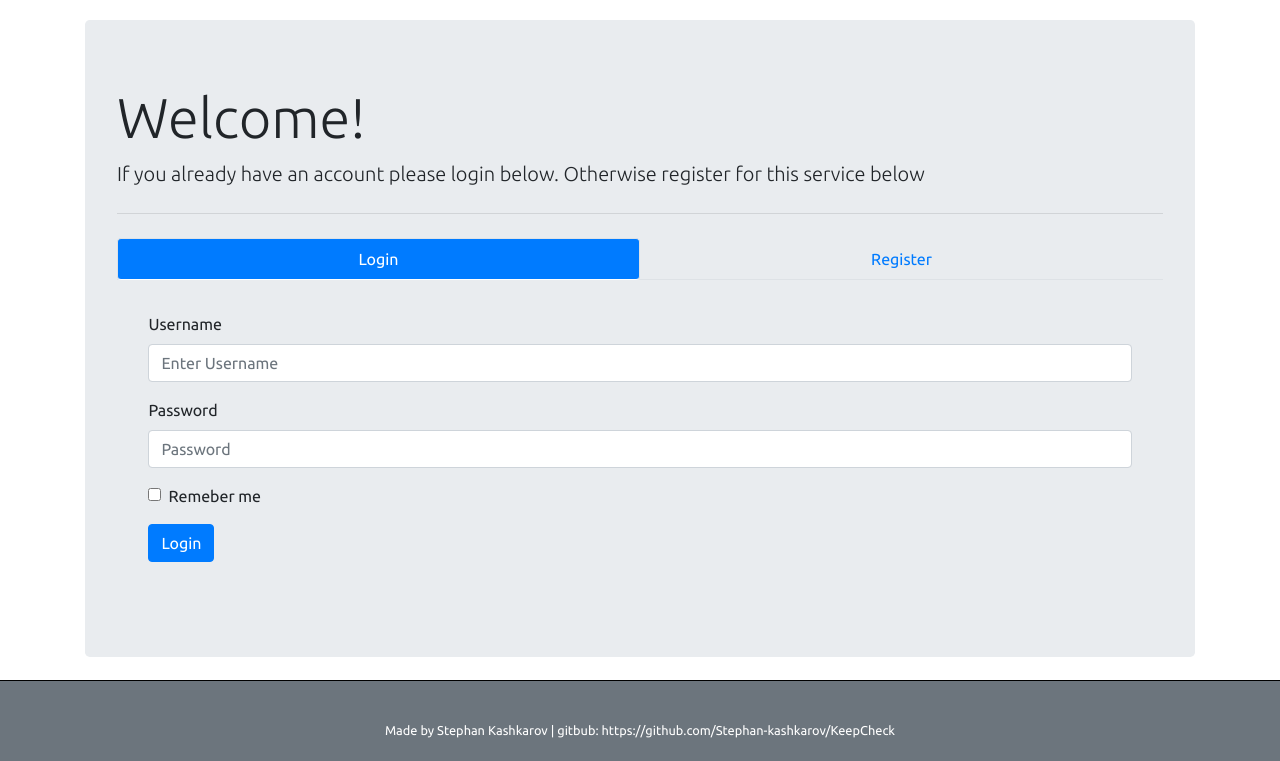
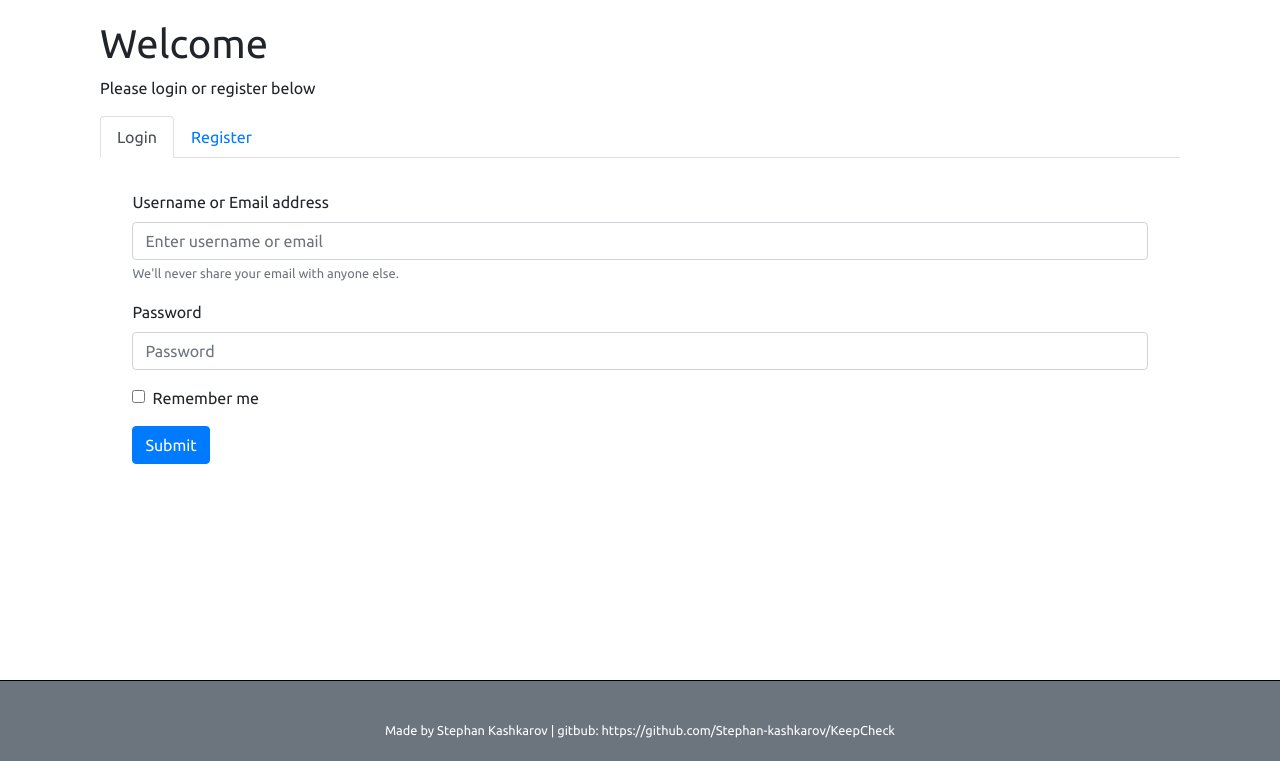
Before and after one commit to Stephan-kashkarov/QuickMark-WEB, a Flask app: template server/app/templates/auth.html in a window 1280 px wide. Shown: the part 56-817 px from the top of the page. Run offline with Flask 2, Linux system fonts and the light colour scheme; the template is opened without the code that fills it, so the values that code supplies are empty; some libraries are stand-ins or nearby versions.

Commit message:
added login screen

```diff
--- a/server/app/site_routes.py
+++ b/server/app/site_routes.py
@@ -8,6 +8,10 @@ from flask_login import current_user, login_user, login_required, logout_user
 def index():
 	return render_template("body.html")
 
+@app.route("/auth")
+def auth():
+	return render_template("auth.html")
+
 @login_required
 @app.route("/dash")
 def dash():
--- /dev/null
+++ b/server/app/static/css/auth.css
@@ -0,0 +1,3 @@
+form {
+    background-color: white;
+}
--- a/server/app/static/css/main.css
+++ b/server/app/static/css/main.css
@@ -17,7 +17,6 @@ body {
 }
 
 .main form {
-	background-color: #e9ecef;
 	padding: 3%;
 }
 
--- a/server/app/static/js/auth.js
+++ b/server/app/static/js/auth.js
@@ -1,130 +1,63 @@
 $(function(){
-	$(".register-form").hide()
-	$(".nav-tabs .nav-item").on('click', function (e) {
+	$(".steph-register").hide()
+
+
+	$(".nav-link").on('click', function (e) {
 		e.preventDefault()
-		if (!($(this).hasClass("active"))){
-			$(".nav-tabs .active").removeClass("active")
-			$(this).addClass("active")
-			switch ($(this).text()) {
+		$(".active").removeClass("active")
+		$(this).addClass("active")
 
-				case "Login":
+		let tab = $(this).text()
+		switch (tab) {
+			case "Login":
+				$(".steph-register").hide()
+				$(".steph-login").show()
+				break;
 
-					$(".register-form").animateCss("bounceOutRight", function () {
-						$(".register-form").hide()
-						$(".login-form").show()
-						$(".login-form").animateCss("bounceInLeft")
-					})
-					break
+			case "Register":
+				$(".steph-login").hide()
+				$(".steph-register").show()
+				break;
 
-				case "Register":
-					$(".login-form").animateCss("bounceOutLeft", function () {
-						$(".login-form").hide()
-						$(".register-form").show()
-						$(".register-form").animateCss("bounceInRight")
-					})
-					break
-
-				default:
-					break
-			}
+			default:
+				break;
 		}
 	})
 
-	$(".login-submit").on('click', async (e) => {
+	$(".login-btn").on("click", async function (e) {
 		e.preventDefault()
-		formData = {
-			"type": "login",
-			'username': $("#username").val(),
-			'passowrd': $("#password").val(),
-			"remember": $("#remember").val()
-		}
-		$.ajax({
-			url: window.location,
-			method: "POST",
-			data: JSON.stringify(formData),
-			contentType: "application/json charset=utf-8",
-			dataType: "json"
-		}).fail((err) => { // Successful Ajax Post always returns fail so i just did this
-			switch (err.responseText) {
-				case "No User":
-					console.log(err.responseText)
-					$("#username").addClass(".is-invalid")
-					setTimeout( () => {
-						$("#username").removeClass(".is-invalid")
-					}, 2000)
-					break
+		let resp = $.ajax({
+			type: "POST",
+			url: "/api/auth/login",
+			dataType: "json",
+			data: {
+				username: $(".login-user").val(),
+				password: $(".login-pass").val(),
+				remember: $(".login-chck").val(),
+			},
+			success: function (msg) {
+				console.log("Hello!");
 
-				case "Incorrect login":
-					console.log(err.responseText)
-					$("#username").addClass(".is-valid")
-					$("#password").addClass(".is-invalid")
-					setTimeout(() => {
-						$("#username").removeClass(".is-valid")
-					}, 2000)
-					setTimeout(() => {
-						$("#password").removeClass(".is-invalid")
-					}, 2000)
-					break
 
-				case "Success":
-					console.log(err.responseText)
-					$("#username").addClass(".is-valid")
-					$("#password").addClass(".is-valid")
-					setTimeout(() => {
-						$("#username").removeClass(".is-valid")
-					}, 2000)
-					setTimeout(() => {
-						$("#password").removeClass(".is-valid")
-					}, 2000)
-					window.location.href = "../dash"
-					break
+			},
+		}).fail(function (resp) {
+			console.log("Hello!")
+			console.log(resp.status, resp.responseText)
+			if (resp.status == 200) {
+				$.notify({
+					title: 'Login',
+					messege: resp.responseText,
+				}, {
+					type: 'info',
+					animate: {
+						enter: 'animated fadeInDown',
+						exit: 'animated fadeOutUp'
+					},
+					allow_dismiss: true,
+				})
 
-				default:
-					console.log(err.responseText)
-					break
 			}
 		})
-	})
 
-	$(".register-submit").on('click', async (e) => {
-		e.preventDefault()
-
-		console.log("Regestering user")
-
-
-		var user, email, pass = [false, false, false]
-
-		var formData = {
-			"type": "register",
-			"username": $("#register-username").val(),
-			"email": $("#register-email").val(),
-			"password": $("#register-pass1").val(),
-			"passCheck": $("#register-pass2").val()
-		}
-		console.log(formData)
-		if (formData["password"] === formData["passCheck"]){
-			pass = true
-		}
-		if (/(.+)@(.+){2,}\.(.+){2,}/.test(formData["email"])){
-			email = true
-		}
-		if (formData['username'].length >= 3){
-			user = true
-		}
-
-		console.log({user, email, pass})
-
-		if (user && email && pass)  {
-			$.ajax({
-				url: window.location,
-				method: "POST",
-				data: JSON.stringify(formData),
-				contentType: "application/json charset=utf-8",
-				dataType: "json"
-			}).fail( (err) => {
-				console.log(err)
-				console.log(err.responseText)
-			})
-		}
 	})
 })
--- a/server/app/static/js/main.js
+++ b/server/app/static/js/main.js
@@ -27,8 +27,5 @@ $.fn.extend({
 });
 
 $(function(){
-	$(".nav-login").on('click', function(e){
-		e.preventDefault()
-		window.location.href = "http://127.0.0.1:5000/auth"
-	})
+
 })
--- a/server/app/templates/auth.html
+++ b/server/app/templates/auth.html
@@ -3,74 +3,46 @@
 {% block scripts %}
 <script src="{{url_for('.static', filename='js/auth.js')}}"></script>
 {% endblock %}
+
+{% block styles %}
+<link rel="stylesheet" href="{{url_for('.static', filename='css/auth.css')}}">
+{% endblock %}
+
 {% block body %}
-<div class="jumbotron">
-	<h1 class="display-4">Welcome!</h1>
-	<p class="lead">
-		If you already have an account please login below. Otherwise register for this service below
-	</p>
-	<hr class="my-4">
-	<nav class="nav nav-pills nav-justified nav-tabs">
-		<a class="nav-item nav-link active" href="#">Login</a>
-		<a class="nav-item nav-link" href="#">Register</a>
-	</nav>
-	<div class="login-form">
-		<form class="needs-validation">
+<div class="container">
+	<div class="notifs">
+
+	</div>
+	<h1>Welcome</h1>
+	<p>Please login or register below</p>
+	<ul class="nav nav-tabs">
+		<li class="nav-item">
+			<a class="nav-link active" href="">Login</a>
+		</li>
+		<li class="nav-item">
+			<a class="nav-link" href="">Register</a>
+		</li>
+	</ul>
+	<div class="steph-login">
+		<form>
 			<div class="form-group">
-				<label for="username">Username</label>
-				<input type="text" class="form-control" id="username" aria-describedby="emailHelp" placeholder="Enter Username">
+				<label for="login_username">Username or Email address</label>
+				<input type="email" class="form-control" id="login_username" aria-describedby="emailHelp" placeholder="Enter username or email">
+				<small id="emailHelp" class="form-text text-muted">We'll never share your email with anyone else.</small>
 			</div>
 			<div class="form-group">
-				<label for="password">Password</label>
-				<input type="password" class="form-control" id="password" placeholder="Password">
+				<label for="login_password">Password</label>
+				<input type="password" class="form-control" id="login_password" placeholder="Password">
 			</div>
 			<div class="form-group form-check">
-				<input type="checkbox" class="form-check-input" id="remember">
-				<label class="form-check-label" for="remember">Remeber me</label>
+				<input type="checkbox" class="form-check-input" id="remember_me">
+				<label class="form-check-label" for="remember_me">Remember me</label>
 			</div>
-			<button type="submit" class="btn btn-primary login-submit">Login</button>
+			<button type="submit" class="btn btn-primary login-btn">Submit</button>
 		</form>
 	</div>
-	<div class="register-form">
-		<form class="needs-validation">
-			<div class="form-group">
-				<label for="register-username">Username</label>
-				<div class="input-group">
-					<div class="input-group-prepend">
-						<span class="input-group-text" id="inputGroupPrepend3">@</span>
-					</div>
-					<input type="text" class="form-control" id="register-username" placeholder="Enter a username"
-					aria-describedby="inputGroupPrepend3" required>
-					<div class="invalid-feedback">
-						Useraname taken or empty
-					</div>
-				</div>
-			</div>
-			<div class="form-group">
-				<label for="register-email">Email (Optional | Notifications)</label>
-				<div class="input-group">
-					<input type="text" class="form-control" id="register-email" placeholder="Enter an email">
-					<div class="invalid-feedback">
-						Email taken, invalid or empty
-					</div>
-				</div>
-			</div>
-			<div class="form-group">
-				<label for="register-pass1">Password</label>
-				<input type="password" class="form-control" id="register-pass1" placeholder="Enter a passoword" required>
-				<div class="invalid-feedback">
-					Passoword empty
-				</div>
-			</div>
-			<div class="form-group">
-				<label for="register-pass2">Confirm Password</label>
-				<input type="password" class="form-control" id="register-pass2" placeholder="Re-type your password" required>
-				<div class="invalid-feedback">
-					Passoword dosent match
-				</div>
-			</div>
-			<button type="submit" class="btn btn-primary register-submit">Create new account</button>
-		</form>
+	<div class="steph-register">
+
 	</div>
 </div>
 {% endblock %}
--- a/server/app/templates/base.html
+++ b/server/app/templates/base.html
@@ -11,12 +11,14 @@
 	<meta name="viewport" content="width=device-width, initial-scale=1">
 	<link rel="stylesheet" href="https://stackpath.bootstrapcdn.com/bootstrap/4.1.3/css/bootstrap.min.css">
 	<link rel="stylesheet" href="https://cdnjs.cloudflare.com/ajax/libs/animate.css/3.7.0/animate.min.css">
+	<link rel="stylesheet" href="https://cdnjs.cloudflare.com/ajax/libs/bootstrap-notify/0.2.0/css/bootstrap-notify.min.css">
 	<link rel="stylesheet" href="{{url_for('.static', filename='css/main.css')}}">
 	{% block styles %}
 	{% endblock %}
 	<script src="https://ajax.googleapis.com/ajax/libs/jquery/3.3.1/jquery.min.js"></script>
 	<script src="https://cdnjs.cloudflare.com/ajax/libs/popper.js/1.14.3/umd/popper.min.js"></script>
 	<script src="https://stackpath.bootstrapcdn.com/bootstrap/4.1.3/js/bootstrap.min.js"></script>
+	<script src="https://cdnjs.cloudflare.com/ajax/libs/bootstrap-notify/0.2.0/js/bootstrap-notify.js"></script>
 	<script src="{{url_for('.static', filename='js/main.js')}}"></script>
 	{% block scripts %}
 	{% endblock %}
```
Also changed, not shown: server/app/api_routes.py (+5 -5 lines).
